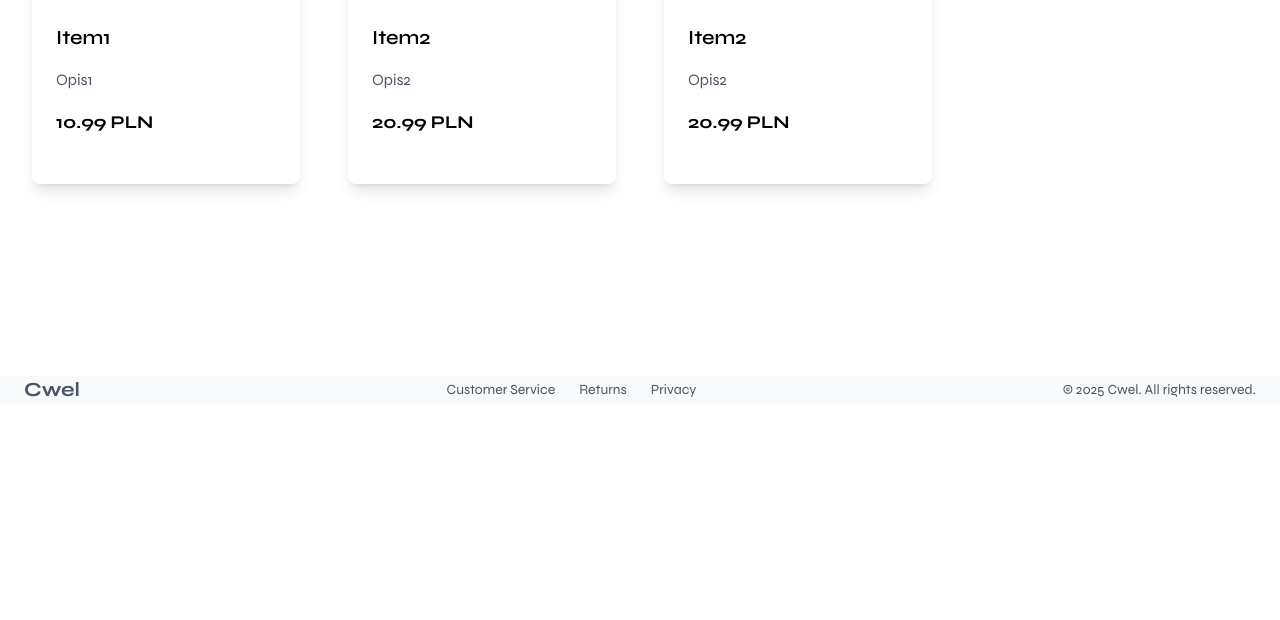
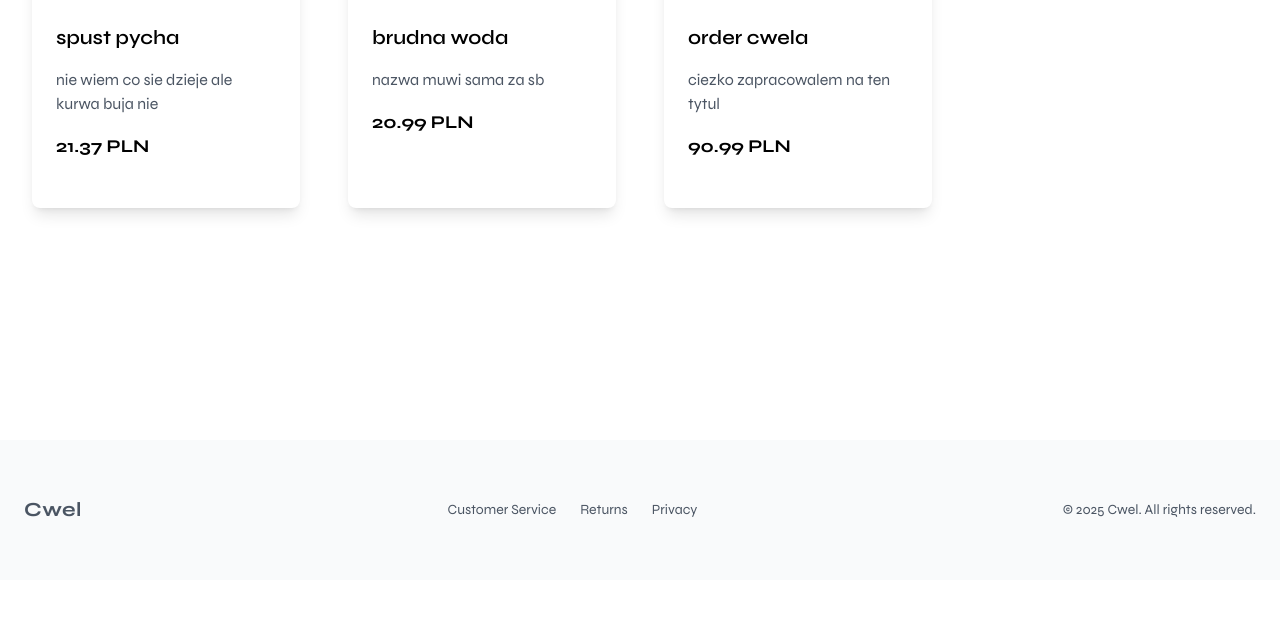
Before and after one commit to n0sh4d3/startuapfilthy, a Flask app: page /shop in a window 1280 px wide. Shown: the part 656-1276 px from the top of the page. Before the commit the page ends 1053 px from the top, so only its background shows below. Run offline with Flask 3, Linux system fonts and the light colour scheme.

Commit message:
brudna woda brudna woda, itemy maja endpointy tworzone na biegu i jest kurwa dynamicznie nei (zabije sie)

```diff
--- a/app/app.py
+++ b/app/app.py
@@ -1,5 +1,4 @@
-from flask import Flask, render_template, make_response
-
+from flask import Flask, render_template, make_response, abort
 
 app = Flask(__name__)
 
@@ -10,24 +9,25 @@ SIZE = "size"
 
 shop_items = [
     {
-    NAME: "Item1",
-    DESCRIPTION: "Opis1",
-    PRICE: 10.99,
+        NAME: "spust pycha",
+        DESCRIPTION: "nie wiem co sie dzieje ale kurwa buja nie",
+        PRICE: 21.37,
     },
     {
-    NAME: "Item2",
-    DESCRIPTION: "Opis2",
-    PRICE: 20.99,
+        NAME: "brudna woda",
+        DESCRIPTION: "nazwa muwi sama za sb",
+        PRICE: 20.99,
     },
-      {
-    NAME: "Item2",
-    DESCRIPTION: "Opis2",
-    PRICE: 20.99,
+    {
+        NAME: "order cwela",
+        DESCRIPTION: "ciezko zapracowalem na ten tytul",
+        PRICE: 90.99,
     },
 ]
+
 @app.route('/')
 def home():
-    response = make_response("welcom")
+    response = make_response("Welcome")
     return render_template('index.html')
 
 @app.route('/about')
@@ -42,21 +42,29 @@ def contact():
 def shop():
     return render_template('shop.html', shop_items=shop_items)
 
-@app.route('/item')
-def item():
-    return render_template('item.html', shop_items=shop_items)
+@app.route('/item/<item_name>')
+def item(item_name):
 
+    # modl sie ze nastepny item istnieje
+    item = next((item for item in shop_items if item[NAME].lower() == item_name.lower()), None)
+
+    if item is None:
+        print(f"Item not found: {item_name}")  # pytanie kurwa jak skoro jest. patrze sie na to kurwa
+        return render_template('error.html')
+
+    print(f"Item details: {item}")
+
+    return render_template('item.html', item=item)
 
 @app.route('/cart')
 def cart():
     cart_items = shop_items
     total = 0
-    for item_price in cart_items:
-        total += item_price[PRICE]
+    for item in cart_items:
+        total += item[PRICE]
 
     total = round(total, 2)
     return render_template('cart.html', cart_items=cart_items, total=total)
-
 
 @app.route('/login')
 def login():
--- a/app/static/output.css
+++ b/app/static/output.css
@@ -627,6 +627,11 @@ video {
   margin-right: auto;
 }
 
+.my-10{
+  margin-top: 2.5rem;
+  margin-bottom: 2.5rem;
+}
+
 .mb-1{
   margin-bottom: 0.25rem;
 }
@@ -687,10 +692,6 @@ video {
   display: block;
 }
 
-.inline-block{
-  display: inline-block;
-}
-
 .flex{
   display: flex;
 }
@@ -817,10 +818,6 @@ video {
 
 .justify-between{
   justify-content: space-between;
-}
-
-.gap-10{
-  gap: 2.5rem;
 }
 
 .gap-12{
@@ -853,12 +850,6 @@ video {
   margin-left: calc(2.5rem * calc(1 - var(--tw-space-x-reverse)));
 }
 
-.space-x-4 > :not([hidden]) ~ :not([hidden]){
-  --tw-space-x-reverse: 0;
-  margin-right: calc(1rem * var(--tw-space-x-reverse));
-  margin-left: calc(1rem * calc(1 - var(--tw-space-x-reverse)));
-}
-
 .space-x-6 > :not([hidden]) ~ :not([hidden]){
   --tw-space-x-reverse: 0;
   margin-right: calc(1.5rem * var(--tw-space-x-reverse));
@@ -1025,6 +1016,11 @@ video {
   padding-bottom: 3rem;
 }
 
+.py-14{
+  padding-top: 3.5rem;
+  padding-bottom: 3.5rem;
+}
+
 .py-16{
   padding-top: 4rem;
   padding-bottom: 4rem;
@@ -1138,6 +1134,10 @@ video {
   letter-spacing: -0.025em;
 }
 
+.tracking-wide{
+  letter-spacing: 0.025em;
+}
+
 .tracking-wider{
   letter-spacing: 0.05em;
 }
@@ -1152,11 +1152,6 @@ video {
   color: rgb(59 130 246 / var(--tw-text-opacity, 1));
 }
 
-.text-gray-400{
-  --tw-text-opacity: 1;
-  color: rgb(156 163 175 / var(--tw-text-opacity, 1));
-}
-
 .text-gray-500{
   --tw-text-opacity: 1;
   color: rgb(107 114 128 / var(--tw-text-opacity, 1));
@@ -1185,11 +1180,6 @@ video {
 .text-white{
   --tw-text-opacity: 1;
   color: rgb(255 255 255 / var(--tw-text-opacity, 1));
-}
-
-.text-yellow-400{
-  --tw-text-opacity: 1;
-  color: rgb(250 204 21 / var(--tw-text-opacity, 1));
 }
 
 .underline{
--- a/app/templates/shop.html
+++ b/app/templates/shop.html
@@ -1,7 +1,8 @@
-{%extends "base.html"%}
-  {%block title%}Itemy - cwel{%endblock%}
+{% extends "base.html" %}
 
-   {%block content%}
+{% block title %}Itemy - cwel{% endblock %}
+
+{% block content %}
 <!-- Shop Section -->
 <section class="container mx-auto px-4 py-16 md:py-24">
     <h1 class="text-4xl md:text-6xl font-bold text-center mb-16">Lorem Ipsum</h1>
@@ -9,20 +10,21 @@
     <!-- Product Grid -->
     <div class="grid grid-cols-1 sm:grid-cols-2 md:grid-cols-3 lg:grid-cols-4 gap-12">
         <!-- Product Item -->
-      {% for dict_item in shop_items%}
+        {% for dict_item in shop_items %}
             <div class="product-item bg-white shadow-lg rounded-lg overflow-hidden hover:scale-105 transition-transform">
-            <img src="/api/placeholder/300/400" alt="Item 1" class="w-full h-64 object-cover">
+                <img src="/api/placeholder/300/400" alt="{{ dict_item['name'] }}" class="w-full h-64 object-cover">
                 <div class="p-6">
-                <a href="/frontend/public/item.html" class="text-xl font-semibold mb-4 block hover:underline">
-                    {{dict_item['name']}}
+                    <!-- Create dynamic link to each item's page -->
+                    <a href="/item/{{ dict_item['name']|lower }}" class="text-xl font-semibold mb-4 block hover:underline">
+                        {{ dict_item['name'] }}
                     </a>
-              <p class="text-gray-600 mb-4">{{dict_item['description']}}</p>
-              <p class="text-lg font-bold text-black mb-6">{{dict_item['price']}} PLN</p>
-            <!--form is here-->
+                    <p class="text-gray-600 mb-4">{{ dict_item['description'] }}</p>
+                    <p class="text-lg font-bold text-black mb-6">{{ dict_item['price'] }} PLN</p>
+                    <!-- Form or other content goes here -->
                 </div>
             </div>
-      {%endfor%}
+        {% endfor %}
     </div>
 </section>
 
-{%endblock%}
+{% endblock %}
```
Also changed, not shown: app/templates/error.html (+8 -42 lines), app/templates/item.html (+4 -3 lines). Lines whose indentation alone changed are shown as unchanged.
